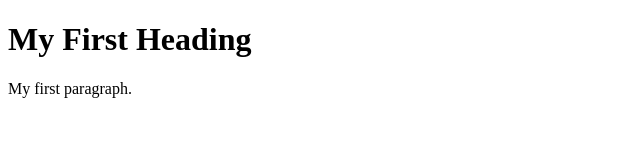
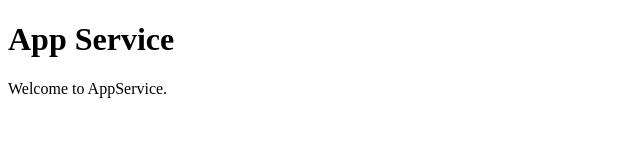
Before and after one commit to yam-gurung/Appservice, a plain HTML site: page index.html in a window 1280 px wide. Shown: the whole page, without its empty margins (0-640 px from the left). Drawn offline with Linux system fonts and the light colour scheme.

Commit message:
Update index.html

```diff
--- a/index.html
+++ b/index.html
@@ -2,9 +2,9 @@
 <html>
 <body>
 
-<h1>My First Heading</h1>
+<h1>App Service</h1>
 
-<p>My first paragraph.</p>
+<p>Welcome to AppService.</p>
 
 </body>
 </html>
```
